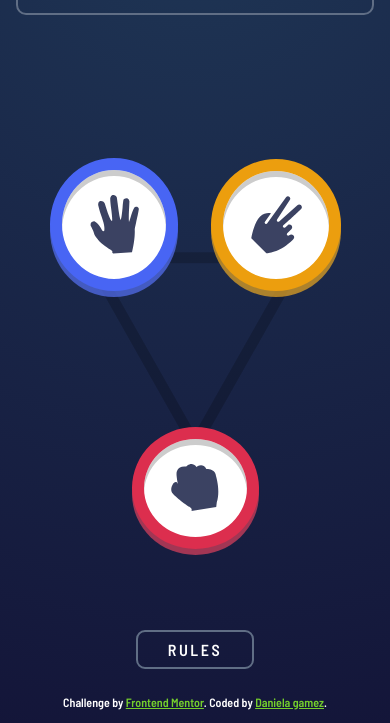
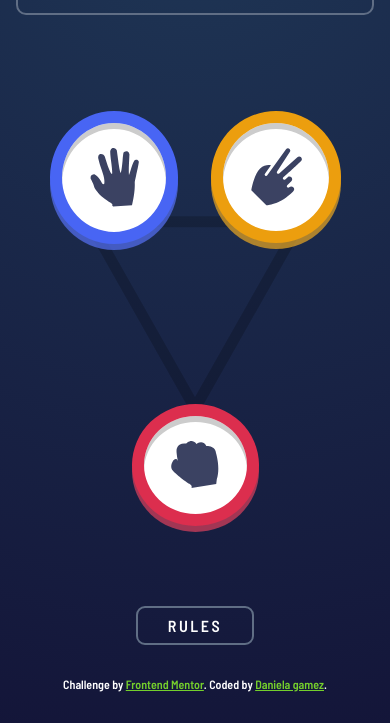
Before and after one commit to Daniela-04/Rock-Paper-Scissors, a website with bundled scripts: page index.html in a window 390 px wide. Shown: the part 121-844 px from the top of the page. Built offline with nearby package versions, Linux system fonts and the light colour scheme.

Commit message:
refactor(style.css): hace responsive el contenedor principal

```diff
--- a/stylesheets/style.css
+++ b/stylesheets/style.css
@@ -10,10 +10,8 @@ body {
 .container{
     display: grid;
     justify-items: center;
-    grid-template-columns: 1fr;
-    height: 100vh;
-    width: 100%;
-    grid-template-rows: 25vh auto 7.5vh 5vh;
+    min-height: 100dvh;
+    grid-template-rows: auto 1fr auto auto;
     grid-template-areas:
     "score"
     "choose"
@@ -254,6 +252,7 @@ footer{
     display: flex;
     justify-items: center;
     align-items: center;
+    margin: 2rem;
 }
 
 .attribution {
```
